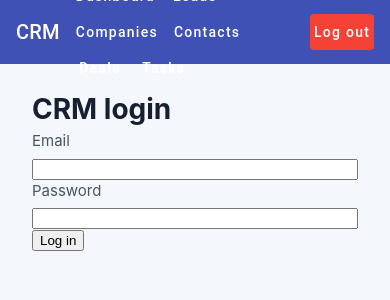
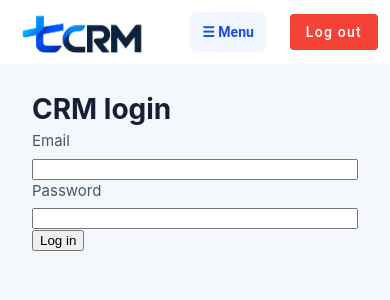
Before and after one commit to mamplata/crm-app, an Angular app in the folder frontend/: page /login in a window 390 px wide. Shown: the top 300 px of the page. Built offline with nearby package versions, Linux system fonts and the light colour scheme.

Commit message:
update design add logo, make responsive navigations and add readme

```diff
--- a/frontend/angular.json
+++ b/frontend/angular.json
@@ -1 +1 @@
-{"$schema":"./node_modules/@angular/cli/lib/config/schema.json","version":1,"projects":{"crm":{"projectType":"application","root":"","sourceRoot":"src","architect":{"build":{"builder":"@angular-devkit/build-angular:application","options":{"outputPath":"dist/crm","browser":"src/main.ts","polyfills":["zone.js"],"styles":["src/styles.css"],"index":"src/index.html","tsConfig":"tsconfig.app.json"}},"serve":{"builder":"@angular-devkit/build-angular:dev-server","options":{"buildTarget":"crm:build"}}}}}}
+{"$schema":"./node_modules/@angular/cli/lib/config/schema.json","version":1,"projects":{"crm":{"projectType":"application","root":"","sourceRoot":"src","architect":{"build":{"builder":"@angular-devkit/build-angular:application","options":{"outputPath":"dist/crm","browser":"src/main.ts","polyfills":["zone.js"],"styles":["src/styles.css"],"assets":["src/assets"],"index":"src/index.html","tsConfig":"tsconfig.app.json"}},"serve":{"builder":"@angular-devkit/build-angular:dev-server","options":{"buildTarget":"crm:build"}}}}}}
--- a/frontend/src/main.ts
+++ b/frontend/src/main.ts
@@ -17,21 +17,26 @@ import { AuthService } from './app/auth.service';
   imports: [MatButtonModule, MatToolbarModule, RouterLink, RouterOutlet],
   template: `
     <mat-toolbar color="primary">
-      <span>CRM</span>
-      <nav>
-        <a mat-button routerLink="/dashboard">Dashboard</a>
-        <a mat-button routerLink="/crm/leads">Leads</a>
-        <a mat-button routerLink="/crm/companies">Companies</a>
-        <a mat-button routerLink="/crm/contacts">Contacts</a>
-        <a mat-button routerLink="/crm/deals">Deals</a>
-        <a mat-button routerLink="/crm/tasks">Tasks</a>
+      <a class="brand" routerLink="/" aria-label="CRM home">
+        <img src="assets/logo.png" alt="CRM">
+      </a>
+      <nav [class.open]="menuOpen">
+        <a routerLink="/dashboard" routerLinkActive="active" (click)="menuOpen = false">Dashboard</a>
+        <a routerLink="/crm/leads" routerLinkActive="active" (click)="menuOpen = false">Leads</a>
+        <a routerLink="/crm/companies" routerLinkActive="active" (click)="menuOpen = false">Companies</a>
+        <a routerLink="/crm/contacts" routerLinkActive="active" (click)="menuOpen = false">Contacts</a>
+        <a routerLink="/crm/deals" routerLinkActive="active" (click)="menuOpen = false">Deals</a>
+        <a routerLink="/crm/tasks" routerLinkActive="active" (click)="menuOpen = false">Tasks</a>
       </nav>
+      <button class="menu-toggle" type="button" (click)="menuOpen = !menuOpen" [attr.aria-expanded]="menuOpen">☰ Menu</button>
       <button mat-flat-button color="warn" type="button" (click)="logout()">Log out</button>
     </mat-toolbar>
     <main><router-outlet /></main>
   `,
 })
 class AppComponent {
+  menuOpen = false;
+
   constructor(private readonly auth: AuthService, private readonly router: Router) {}
 
   logout(): void {
--- a/frontend/src/styles.css
+++ b/frontend/src/styles.css
@@ -5,10 +5,15 @@
 * { box-sizing: border-box; }
 body { margin: 0; }
 
-mat-toolbar { justify-content: center; }
-mat-toolbar nav { display: flex; flex-wrap: wrap; margin-left: 16px; }
-mat-toolbar a { color: #fff; }
-mat-toolbar button { margin-left: 8px; }
+mat-toolbar { background: #fff !important; color: #172033 !important; gap: 16px; justify-content: space-between; padding: 4px 16px; position: relative; }
+mat-toolbar .brand { align-items: center; display: flex; flex: 0 0 150px; height: 56px; overflow: hidden; }
+mat-toolbar .brand img { height: 150px; max-width: none; width: 150px; }
+mat-toolbar nav { display: flex; flex: 1; gap: 4px; justify-content: center; min-width: 0; }
+mat-toolbar nav a { border-radius: 8px; color: #334155 !important; font-size: 18px; font-weight: 600; line-height: 44px; padding: 0 14px; text-decoration: none; white-space: nowrap; }
+mat-toolbar nav a:hover { background: #eff6ff; color: #2563eb !important; }
+mat-toolbar nav a.active { background: #dbeafe; color: #1d4ed8 !important; }
+mat-toolbar button { flex: 0 0 auto; margin-left: 8px; }
+mat-toolbar button.menu-toggle { display: none; }
 
 main, section {
   margin: 32px auto;
@@ -58,10 +63,15 @@ td button:hover { background: #b91c1c; }
 .edit-button + .delete-button { margin-left: 8px; }
 .error { color: #b91c1c; }
 
-@media (max-width: 640px) {
-  mat-toolbar { height: auto; min-height: 64px; padding: 12px 16px; }
-  mat-toolbar { justify-content: flex-start; }
-  mat-toolbar nav { margin-left: 8px; }
+@media (max-width: 900px) {
+  mat-toolbar, mat-toolbar.mat-toolbar-single-row { flex-wrap: nowrap; height: 64px; min-height: 64px; padding: 8px 12px; }
+  mat-toolbar .brand { flex-basis: 140px; }
+  mat-toolbar .brand img { height: 140px; width: 140px; }
+  mat-toolbar nav { background: #fff; border-radius: 10px; box-shadow: 0 8px 20px rgba(15, 23, 42, .14); display: none; flex-direction: column; gap: 2px; left: 12px; margin: 0; padding: 8px; position: absolute; right: 12px; top: 60px; z-index: 10; }
+  mat-toolbar nav.open { display: flex; }
+  mat-toolbar nav a { font-size: 16px; padding: 0 12px; }
+  mat-toolbar button.menu-toggle { background: #eff6ff; border: 0; border-radius: 8px; color: #1d4ed8; display: inline-flex; font: inherit; font-size: 14px; font-weight: 600; line-height: 40px; margin-left: auto; padding: 0 12px; }
+  mat-toolbar > button:not(.menu-toggle) { margin-left: 8px; }
   main, section { margin: 24px auto; padding: 0 16px; }
   table { display: block; overflow-x: auto; white-space: nowrap; }
 }
```
Also changed, not shown: frontend/src/assets/logo.png (added), 1 other file (tests, documents, lock files or other folders).
